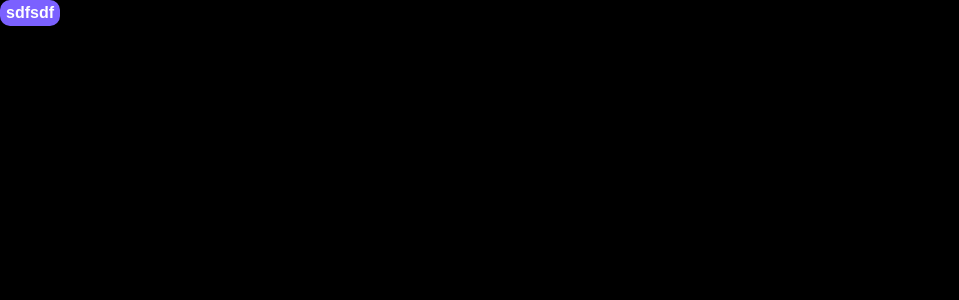
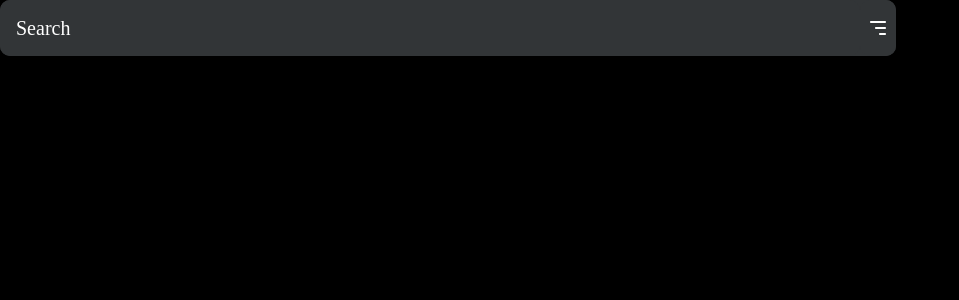
Before and after one commit to mvezhnovets/Pixema, a React (Vite) app: page /search/1 in a window 1280 px wide. Shown: the top 300 px of the page, without its empty margins (0-959 px from the left). Built offline with nearby package versions, Linux system fonts and the light colour scheme.

Commit message:
feat: footer+searchPanel

```diff
--- a/src/App.tsx
+++ b/src/App.tsx
@@ -1,10 +1,10 @@
 import './App.styles.scss';
-import { Button } from '~/shared/ui/Button/Button';
+import { SearchBar } from './features/NavBar/SearchBar/SearchBar';
 
 export const App = () => {
   return (
     <>
-      <Button text={'sdfsdf'} />
+      <SearchBar />
     </>
   );
 };
--- /dev/null
+++ b/src/features/Footer/Footer.module.scss
@@ -0,0 +1,3 @@
+.container {
+  color: var(--contextual-light);
+}
--- /dev/null
+++ b/src/features/NavBar/SearchBar/SearchBar.module.scss
@@ -0,0 +1,33 @@
+.container {
+  width: 70%;
+  height: 56px;
+  border-radius: 10px;
+  box-sizing: border-box;
+  background-color: var(--background-light-dark);
+  display: flex;
+  justify-content: space-between;
+  color: var(--contextual-white);
+
+  input {
+    width: 100%;
+    border-radius: 10px;
+    border: none;
+    width: 100%;
+    outline: none;
+    padding: 16px;
+    font-size: 20px;
+    font-family: 'Exo2';
+    font-weight: 500;
+    line-height: 24px;
+    background-color: var(--background-light-dark);
+    color: var(--contextual-white);
+
+    &::placeholder {
+      color: var(--contextual-white);
+      font-size: 20px;
+      font-family: 'Exo2';
+      font-weight: 500;
+      line-height: 24px;
+    }
+  }
+}
--- /dev/null
+++ b/src/features/NavBar/SearchBar/SearchBar.tsx
@@ -0,0 +1,17 @@
+import { ReactComponent as Filter } from '~/assets/icons/Filter.svg';
+import { Button } from '~/shared/ui/Button/Button';
+import { ButtonAppearance } from '~/shared/ui/Button/Button.types';
+
+import searchBarStyles from './SearchBar.module.scss';
+
+export const SearchBar = () => {
+  return (
+    <form className={searchBarStyles.container}>
+      <input placeholder="Search" />
+      <Button
+        icon={<Filter />}
+        appearance={ButtonAppearance.IconButton}
+      ></Button>
+    </form>
+  );
+};
```
Also changed, not shown: src/features/Footer/Footer.tsx (added, +9 -0 lines).
